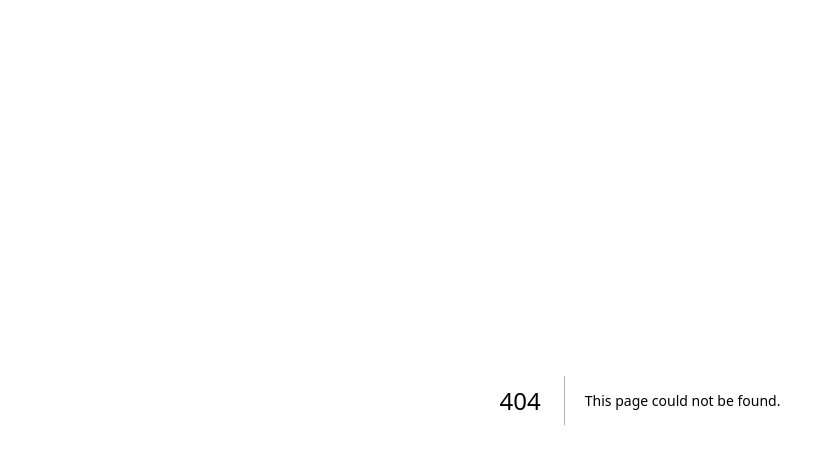
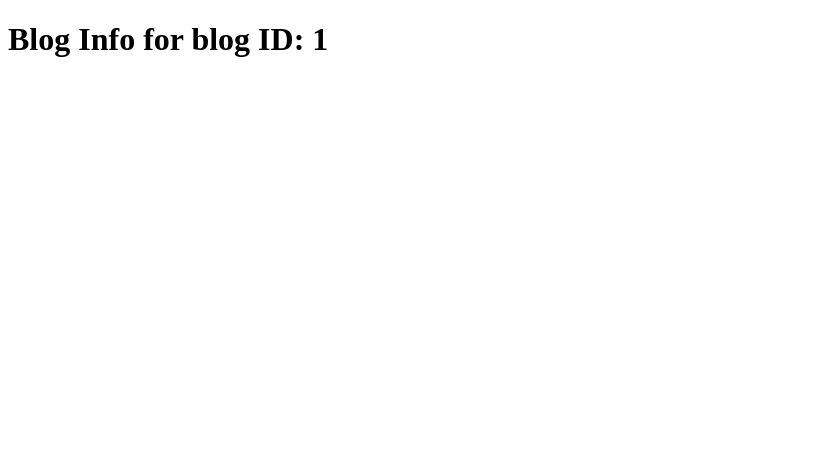
Before and after one commit to CoderBunnyS/NEXTBlog, a Next.js app: page /blog/1 in a window 1280 px wide. Before the commit this address had no page. Shown: the top 464 px of the page, without its empty margins (0-835 px from the left). Built offline with nearby package versions, Linux system fonts and the light colour scheme.

Commit message:
added folders for CRUD function

```diff
--- /dev/null
+++ b/src/app/blog/[blogid]/page.jsx
@@ -0,0 +1,11 @@
+import React from "react";
+
+function page({params}) {
+  return (
+    <div>
+      <h1>Blog Info for blog ID: {params.blogid}</h1>
+    </div>
+  );
+}
+
+export default page;
--- a/tsconfig.json
+++ b/tsconfig.json
@@ -28,7 +28,7 @@
     ".next/types/**/*.ts",
     "**/*.ts",
     "**/*.tsx"
-  ],
+, "src/app/blog/[blogid]/page.jsx"  ],
   "exclude": [
     "node_modules"
   ]
```
Also changed, not shown: src/app/addBlog/page.js (added, +9 -0 lines), src/app/edit-blog/[blogid]/page.jsx (added, +10 -0 lines).
